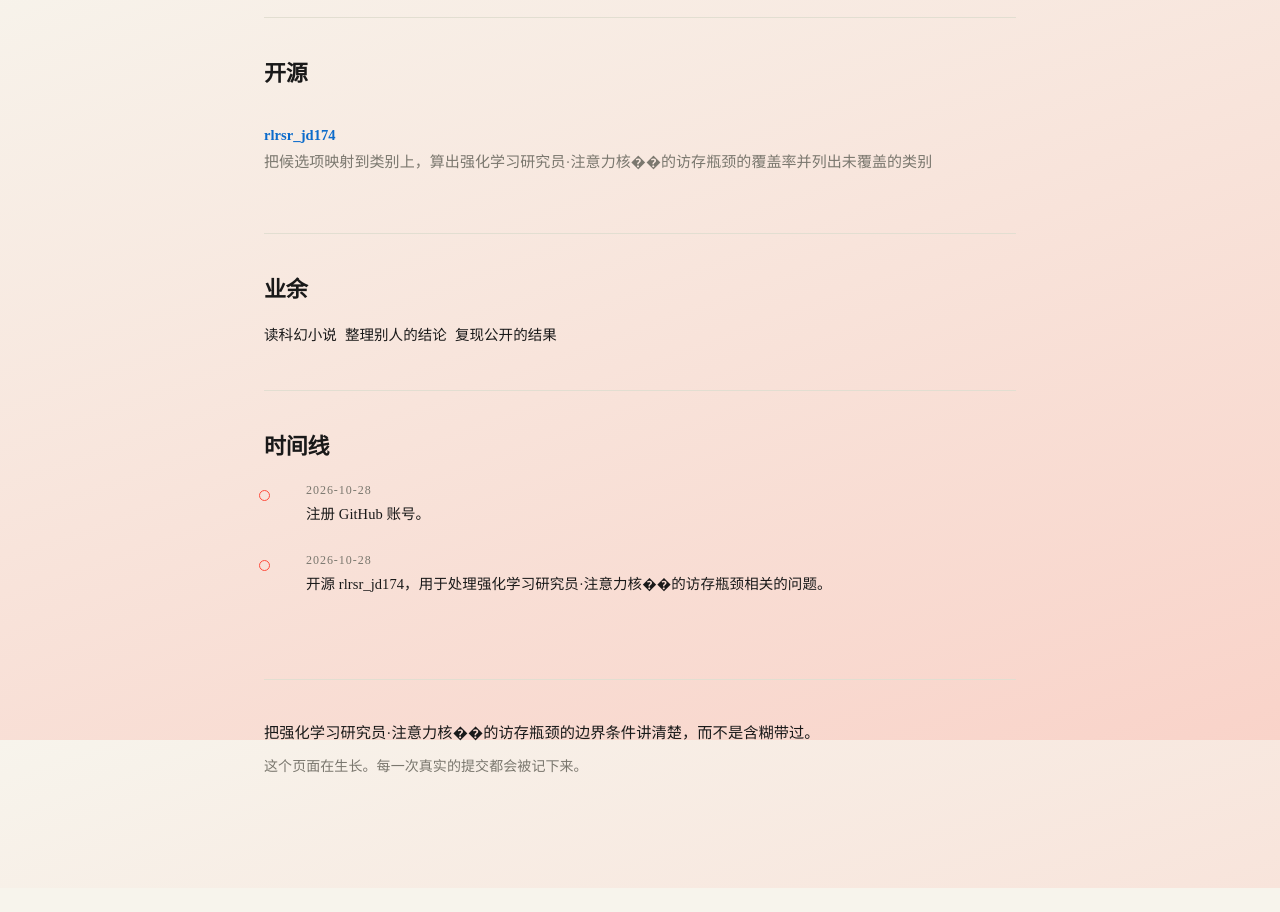
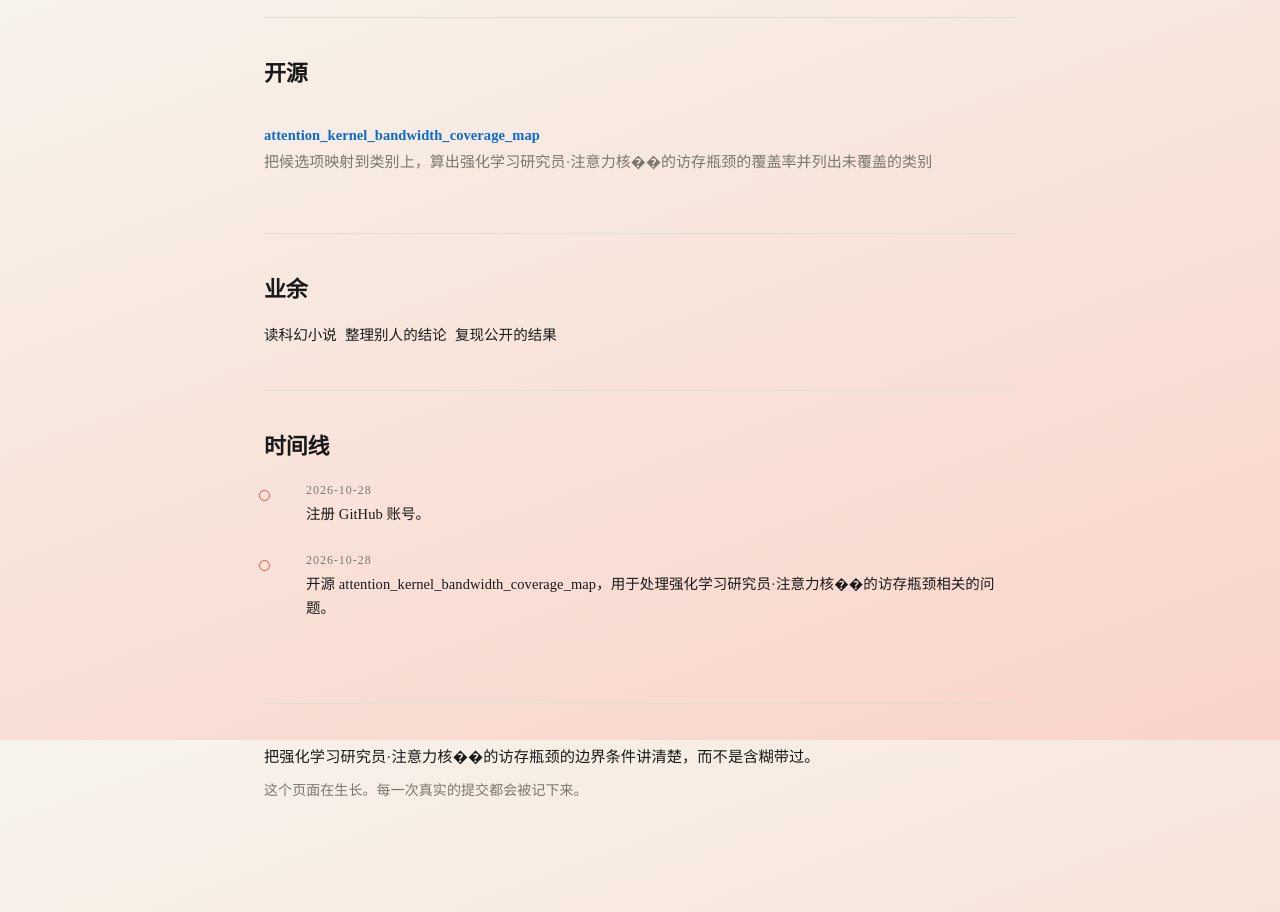
Before and after one commit to ckimen/ckimen.github.io, a plain HTML site: page index.html in a window 1280 px wide. Shown: the part 860-1772 px from the top of the page. Before the commit the page ends 1748 px from the top, so only its background shows below. Drawn offline with Linux system fonts and the light colour scheme.

Commit message:
chore: 同步仓库改名后的链接

```diff
--- a/index.html
+++ b/index.html
@@ -102,7 +102,7 @@ body::before{content:'';display:block;height:5px;background:#ff4d3d;position:sti
 <section id="work">
   <h2>开源</h2>
   <ul class="repos">
-    <li><div class="name"><a href="https://github.com/ckimen/rlrsr_jd174" rel="noopener">rlrsr_jd174</a></div>
+    <li><div class="name"><a href="https://github.com/ckimen/attention_kernel_bandwidth_coverage_map" rel="noopener">attention_kernel_bandwidth_coverage_map</a></div>
       <div class="desc">把候选项映射到类别上，算出强化学习研究员·注意力核��的访存瓶颈的覆盖率并列出未覆盖的类别</div>
     </li>
   </ul>
@@ -126,7 +126,7 @@ body::before{content:'';display:block;height:5px;background:#ff4d3d;position:sti
     </li>
     <li>
       <span class="when">2026-10-28</span>
-      开源 rlrsr_jd174，用于处理强化学习研究员·注意力核��的访存瓶颈相关的问题。
+      开源 attention_kernel_bandwidth_coverage_map，用于处理强化学习研究员·注意力核��的访存瓶颈相关的问题。
     </li>
   </ol>
 </section>
```
